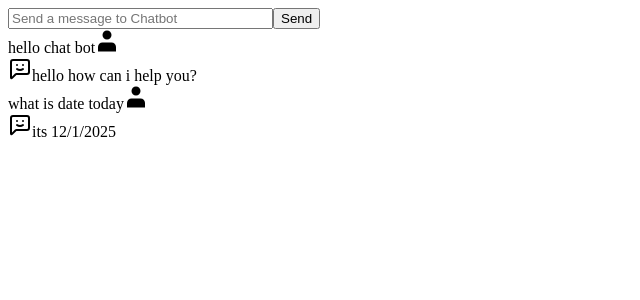
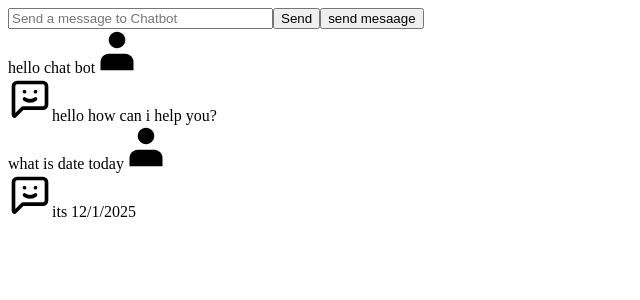
Before and after one commit to prathamrathore115/chat-bot, a React (Vite) app: page / in a window 1280 px wide. Shown: the top 300 px of the page, without its empty margins (0-640 px from the left). Built offline with nearby package versions, Linux system fonts and the light colour scheme.

Commit message:
make send message button interactive

```diff
--- a/src/App.jsx
+++ b/src/App.jsx
@@ -6,18 +6,72 @@ import UserIcon from './assets/user.svg?react';
 export function ChatInput() {
   return (
     <>
-      <input placeholder='Send a message to Chatbot' size="30" />
-      <button>Send</button>
+      <input className='inputMsg' placeholder='Send a message to Chatbot' size="30" />
+      <button className='sendBtn'>Send</button>
     </>
   );
 }
 
-export function ChatMessage({ message, sender }) {
+export function ChatMessages() {
+  const chatMessage = [
+    {
+      message: "hello chat bot",
+      sender: "user",
+      id: 1
+    },
+    {
+      message: "hello how can i help you?",
+      sender: "bot",
+      id: 2
+    },
+    {
+      message: "what is date today",
+      sender: "user",
+      id: 3
+    },
+    {
+      message: "its 12/1/2025",
+      sender: "bot",
+      id: 4
+    },
+  ];
+
+  function handleSendMessage() {
+
+
+        chatMessage.push({
+          message: "userMessage",
+          sender: "user",
+          id: chatMessage.length + 1
+        });
+
+
+        console.log(chatMessage);
+
+  }
+
+  return (
+    <>
+      <button onClick={handleSendMessage}>send mesaage</button>
+      {chatMessage.map((chat) => (
+        <ChatMessage
+          message={chat.message}
+          sender={chat.sender}
+          key={chat.id}
+        />
+      ))}
+    </>
+  )
+
+
+}
+
+function ChatMessage({ message, sender }) {
   return (
     <div>
-      {sender === "bot" && <ChatbotIcon width={24} height={24} />}
+      {sender === "bot" && <ChatbotIcon width={44} height={44} />}
       {message}
-      {sender === "user" && <UserIcon width={24} height={24} />}
+      {sender === "user" && <UserIcon width={44} height={44} />}
     </div>
   )
 
@@ -27,22 +81,7 @@ function App() {
   return (
     <>
       <ChatInput />
-      <ChatMessage
-        message="hello chat bot"
-        sender="user"
-      />
-      <ChatMessage
-        message="hello how can i help you?"
-        sender="bot"
-      />
-      <ChatMessage
-        message="what is date today"
-        sender="user"
-      />
-      <ChatMessage
-        message="its 12/1/2025"
-        sender="bot"
-      />
+      <ChatMessages />
     </>
   );
 }
```
